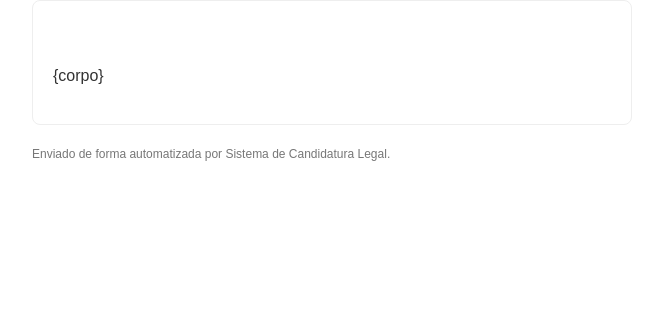
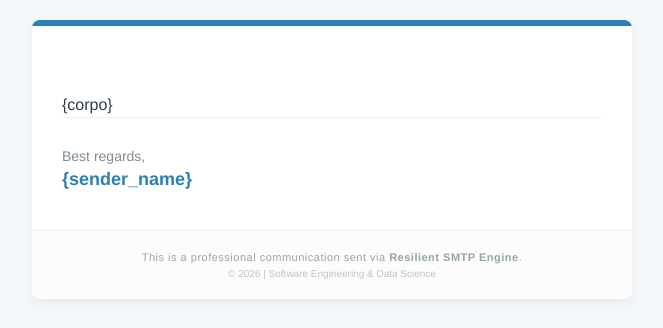
Before and after one commit to RicsonRamos/smtp_email_sender, a Python web app: template templates/email.html in a window 1280 px wide. Shown: the top 328 px of the page, without its empty margins (308-971 px from the left). Run offline with Jinja, Linux system fonts and the light colour scheme; the template is opened without the code that fills it, so the values that code supplies are empty.

Commit message:
Atualizar o email.html

```diff
--- a/templates/email.html
+++ b/templates/email.html
@@ -1,16 +1,52 @@
 <!DOCTYPE html>
-<html>
+<html lang="en">
 <head>
     <meta charset="UTF-8">
+    <meta name="viewport" content="width=device-width, initial-scale=1.0">
 </head>
-<body style="font-family: Arial, sans-serif; line-height: 1.6; color: #333; max-width: 600px; margin: 0 auto;">
-    <div style="padding: 20px; border: 1px solid #eee; border-radius: 8px;">
-        <p style="white-space: pre-line;">
-            {corpo}
-        </p>
-    </div>
-    <footer style="margin-top: 20px; font-size: 12px; color: #777;">
-        Enviado de forma automatizada por Sistema de Candidatura Legal.
-    </footer>
+<body style="margin: 0; padding: 0; font-family: 'Helvetica Neue', Helvetica, Arial, sans-serif; background-color: #f4f7f9; color: #333333;">
+    <table border="0" cellpadding="0" cellspacing="0" width="100%">
+        <tr>
+            <td style="padding: 20px 0 30px 0;">
+                <table align="center" border="0" cellpadding="0" cellspacing="0" width="600" style="border-collapse: collapse; background-color: #ffffff; border-radius: 8px; overflow: hidden; box-shadow: 0 4px 10px rgba(0,0,0,0.05);">
+                    <tr>
+                        <td bgcolor="#2980b9" style="padding: 3px;"></td>
+                    </tr>
+
+                    <tr>
+                        <td style="padding: 40px 30px 40px 30px;">
+                            <table border="0" cellpadding="0" cellspacing="0" width="100%">
+                                <tr>
+                                    <td style="font-size: 16px; line-height: 1.6; color: #2c3e50;">
+                                        <div style="white-space: pre-line;">
+                                            {corpo}
+                                        </div>
+                                    </td>
+                                </tr>
+
+                                <tr>
+                                    <td style="padding: 30px 0 0 0; border-top: 1px solid #eeeeee;">
+                                        <p style="margin: 0; font-size: 14px; color: #7f8c8d;">Best regards,</p>
+                                        <p style="margin: 5px 0 0 0; font-size: 18px; font-weight: bold; color: #2980b9;">{sender_name}</p>
+                                    </td>
+                                </tr>
+                            </table>
+                        </td>
+                    </tr>
+
+                    <tr>
+                        <td bgcolor="#fcfcfc" style="padding: 20px 30px; border-top: 1px solid #f0f0f0; text-align: center;">
+                            <p style="margin: 0; font-size: 11px; color: #95a5a6; letter-spacing: 0.5px;">
+                                This is a professional communication sent via <strong>Resilient SMTP Engine</strong>.
+                            </p>
+                            <p style="margin: 5px 0 0 0; font-size: 10px; color: #bdc3c7;">
+                                &copy; 2026 | Software Engineering & Data Science
+                            </p>
+                        </td>
+                    </tr>
+                </table>
+            </td>
+        </tr>
+    </table>
 </body>
 </html>
```
